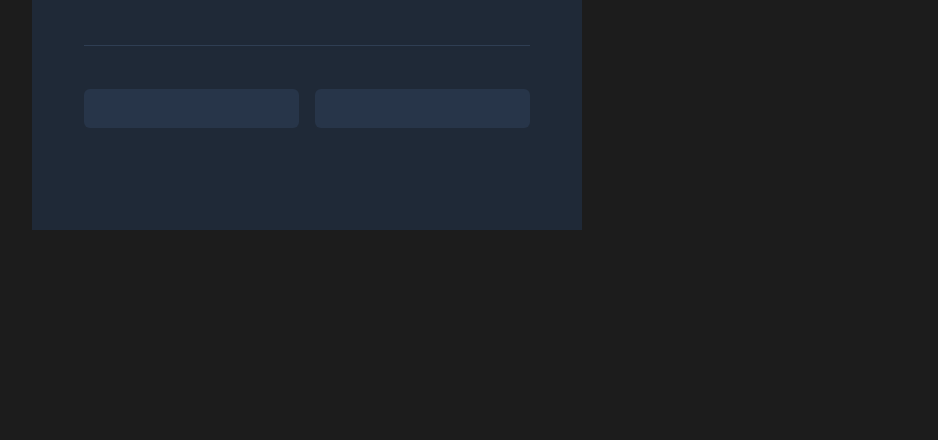
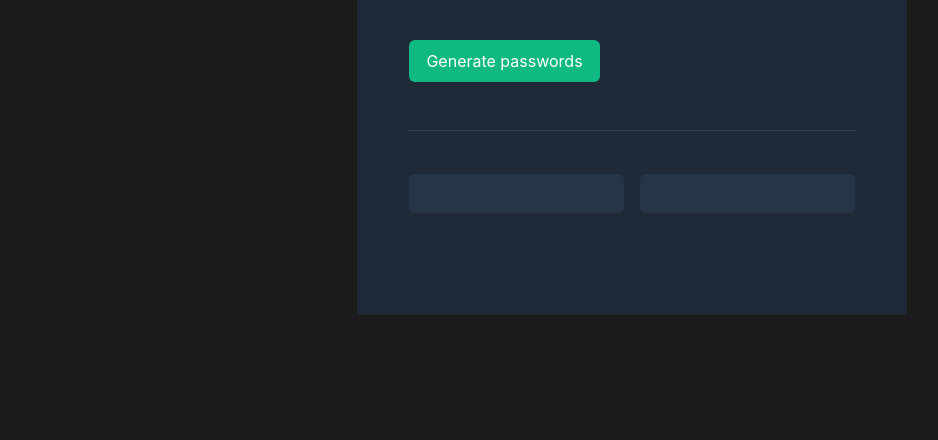
Before and after one commit to Lucasdiaz-dev/Password-gen, a plain HTML site: page index.html in a window 1280 px wide. Shown: the part 360-800 px from the top of the page, without its empty margins (8-946 px from the left). Drawn offline with Linux system fonts and the light colour scheme.

Commit message:
Center the body

```diff
--- a/styles.css
+++ b/styles.css
@@ -1,6 +1,9 @@
 body {
-    margin: 40px;
+    margin: 0;
     background-color: #1C1C1C;
+    display: flex;
+    justify-content: center;
+    align-items: center;
 }
 
 #box {
```
